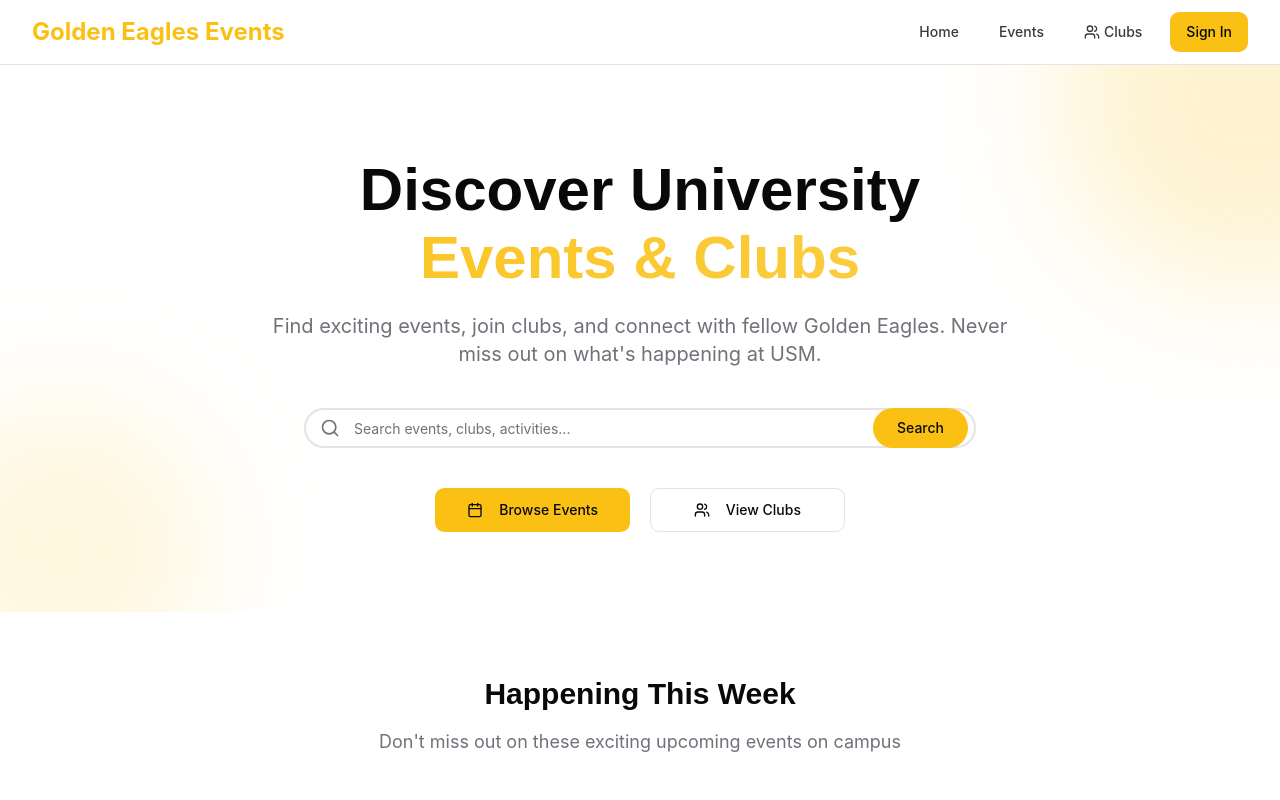
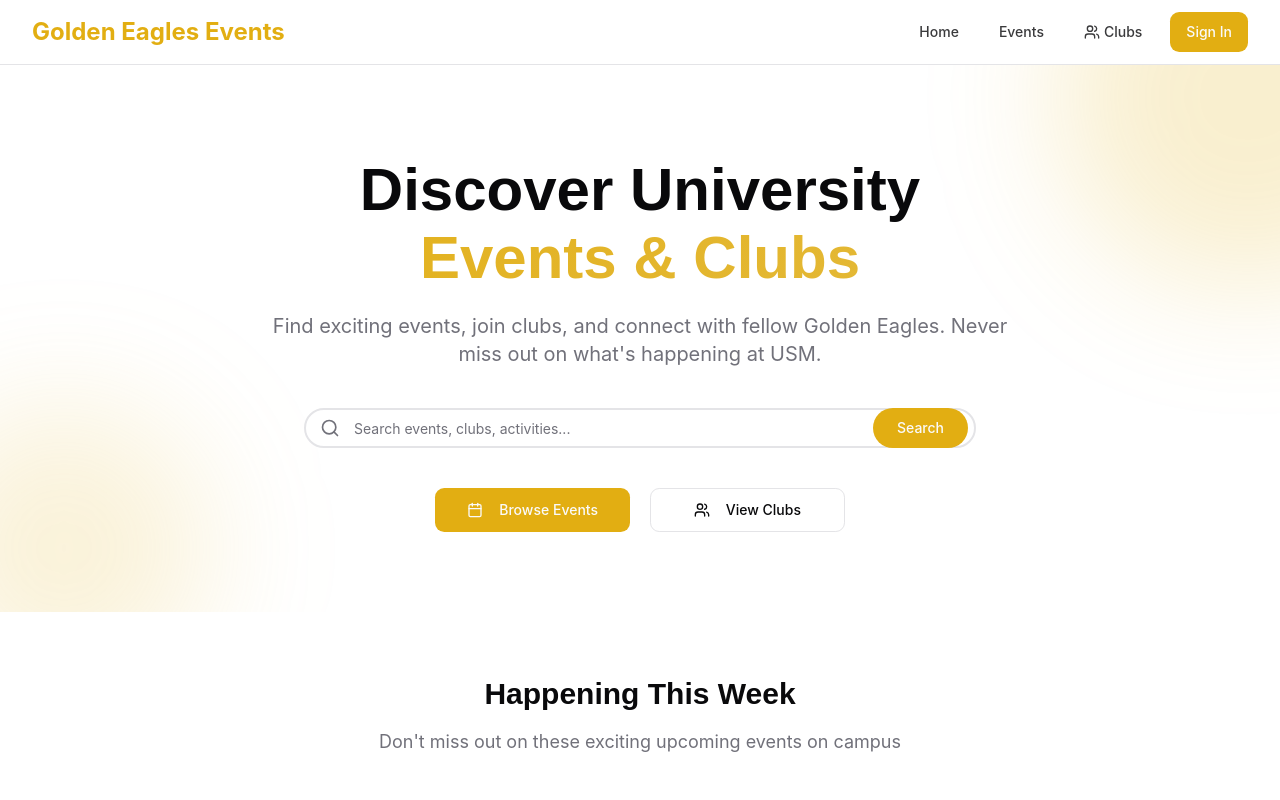
Before and after one commit to Manishkatel/party-spark-creator-hub, a React (Vite) app: page / in a window 1280 px wide. Shown: the top 800 px of the page. Built offline with nearby package versions, Linux system fonts and the light colour scheme.

Commit message:
Adjust button contrast
Slightly decrease the yellow contrast of buttons to improve visual appeal.

```diff
--- a/src/index.css
+++ b/src/index.css
@@ -16,8 +16,8 @@
     --popover: 0 0% 100%;
     --popover-foreground: 240 10% 3.9%;
 
-    --primary: 45 96% 53%;
-    --primary-foreground: 240 10% 3.9%;
+    --primary: 45 85% 48%;
+    --primary-foreground: 0 0% 98%;
 
     --secondary: 240 4.8% 15%;
     --secondary-foreground: 0 0% 98%;
@@ -25,32 +25,32 @@
     --muted: 240 4.8% 95.9%;
     --muted-foreground: 240 3.8% 46.1%;
 
-    --accent: 45 96% 53%;
-    --accent-foreground: 240 10% 3.9%;
+    --accent: 45 85% 48%;
+    --accent-foreground: 0 0% 98%;
 
     --destructive: 0 84.2% 60.2%;
     --destructive-foreground: 0 0% 98%;
 
     --border: 240 5.9% 90%;
     --input: 240 5.9% 90%;
-    --ring: 45 96% 53%;
+    --ring: 45 85% 48%;
 
     --radius: 0.7rem;
 
     --sidebar-background: 0 0% 98%;
     --sidebar-foreground: 240 5.3% 26.1%;
-    --sidebar-primary: 45 96% 53%;
-    --sidebar-primary-foreground: 240 10% 3.9%;
+    --sidebar-primary: 45 85% 48%;
+    --sidebar-primary-foreground: 0 0% 98%;
     --sidebar-accent: 240 4.8% 95.9%;
     --sidebar-accent-foreground: 240 5.9% 10%;
     --sidebar-border: 220 13% 91%;
-    --sidebar-ring: 45 96% 53%;
+    --sidebar-ring: 45 85% 48%;
 
     /* USM-specific colors */
-    --usm-gold: 45 96% 53%;
+    --usm-gold: 45 85% 48%;
     --usm-black: 240 10% 3.9%;
-    --usm-gold-light: 45 96% 65%;
-    --usm-gold-dark: 45 96% 40%;
+    --usm-gold-light: 45 75% 58%;
+    --usm-gold-dark: 45 90% 35%;
   }
 
   .dark {
@@ -63,8 +63,8 @@
     --popover: 240 10% 6%;
     --popover-foreground: 0 0% 98%;
 
-    --primary: 45 96% 53%;
-    --primary-foreground: 240 10% 3.9%;
+    --primary: 45 85% 48%;
+    --primary-foreground: 0 0% 98%;
 
     --secondary: 240 3.7% 15.9%;
     --secondary-foreground: 0 0% 98%;
@@ -72,24 +72,24 @@
     --muted: 240 3.7% 15.9%;
     --muted-foreground: 240 5% 64.9%;
 
-    --accent: 45 96% 53%;
-    --accent-foreground: 240 10% 3.9%;
+    --accent: 45 85% 48%;
+    --accent-foreground: 0 0% 98%;
 
     --destructive: 0 62.8% 30.6%;
     --destructive-foreground: 0 0% 98%;
 
     --border: 240 3.7% 15.9%;
     --input: 240 3.7% 15.9%;
-    --ring: 45 96% 53%;
+    --ring: 45 85% 48%;
 
     --sidebar-background: 240 5.9% 10%;
     --sidebar-foreground: 240 4.8% 95.9%;
-    --sidebar-primary: 45 96% 53%;
-    --sidebar-primary-foreground: 240 10% 3.9%;
+    --sidebar-primary: 45 85% 48%;
+    --sidebar-primary-foreground: 0 0% 98%;
     --sidebar-accent: 240 3.7% 15.9%;
     --sidebar-accent-foreground: 240 4.8% 95.9%;
     --sidebar-border: 240 3.7% 15.9%;
-    --sidebar-ring: 45 96% 53%;
+    --sidebar-ring: 45 85% 48%;
   }
 
   * {
```
